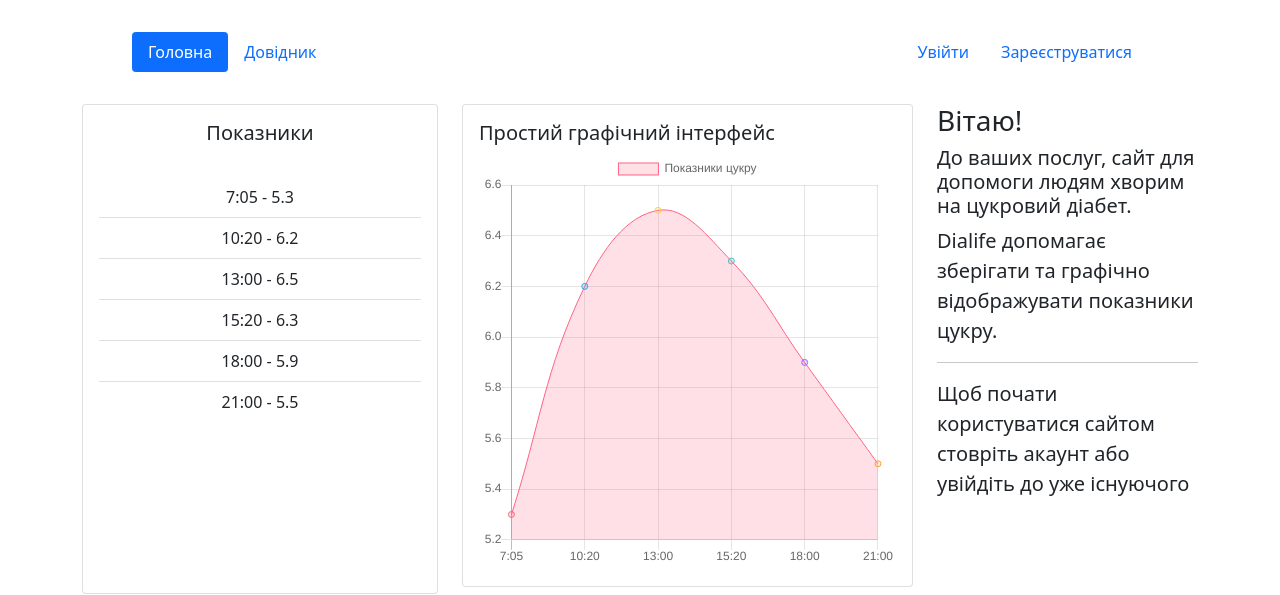
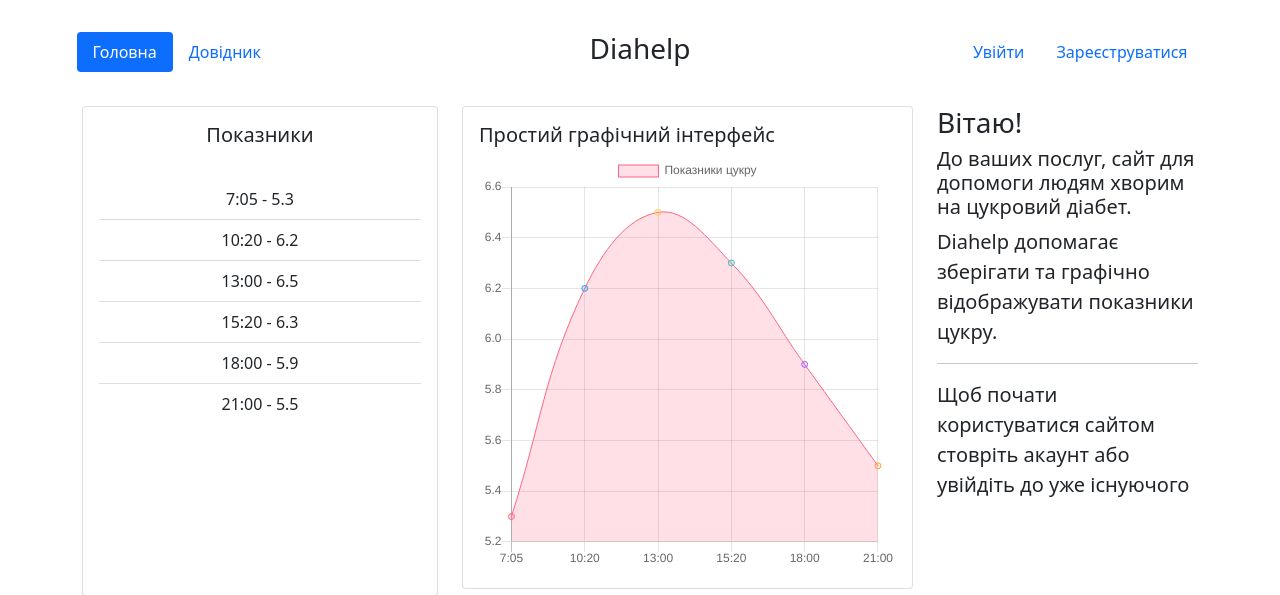
Before and after one commit to malstapro/Dialife-website, a Django app: page / in a window 1280 px wide. Shown: the top 595 px of the page. Run offline with Django 4.2, Linux system fonts and the light colour scheme; some libraries are stand-ins or nearby versions.

Commit message:
Header update

```diff
--- a/templates/base.html
+++ b/templates/base.html
@@ -4,7 +4,7 @@
 <head>
     <meta charset="UTF-8">
     <meta name="viewport" content="width=device-width, initial-scale=1">
-    <title>{% block title %} Dialife {% endblock %}</title>
+    <title>{% block title %} Diahelp {% endblock %}</title>
     {% block imports %}
     {% endblock %}
     <link href="https://cdn.jsdelivr.net/npm/bootstrap@5.1.3/dist/css/bootstrap.min.css" rel="stylesheet" integrity="sha384-1BmE4kWBq78iYhFldvKuhfTAU6auU8tT94WrHftjDbrCEXSU1oBoqyl2QvZ6jIW3" crossorigin="anonymous">
--- a/templates/dashboard.html
+++ b/templates/dashboard.html
@@ -11,7 +11,7 @@
 
 {% if user_logged %}
 <header class="row row-cols-auto justify-content-around py-3 m-3" style="user-select: auto;">
-    <div class="col-sm-4 d-flex justify-content-start">
+    <div class="col-sm-4 d-flex justify-content-start order-sm-1">
         <ul class="nav nav-pills">
             <li class="nav-item">
                 <a href="{% url 'dashboard:main' %}" class="nav-link active">Головна</a>
@@ -21,7 +21,8 @@
             </li>
         </ul>
     </div>
-    <div class="col-sm-4 d-flex justify-content-sm-end justify-content-start">
+    <h3 class="order-sm-2 order-first">Diahelp</h3>
+    <div class="col-sm-4 d-flex justify-content-sm-end justify-content-start order-sm-3">
         <ul class="nav nav-pills">
             <li class="nav-item">
                 <a href="{% url 'account:account' %}?username={{username}}" class="nav-link">Профіль</a>
@@ -61,6 +62,25 @@
                         <h5 class="card-title">Графік показників цукру</h5>
                         <div class="chart" style="">
                             <canvas id="chart" width="350px" height="350px"></canvas>
+                        </div>
+                    </div>
+                </div>
+            </div>
+            <div class="col-sm-4">
+                <div class="card" id="sugar_list">
+                    <div class="position-center text-center"><h5 class="m-3">Показники</h5></div>
+                    <div class="card-body">
+                        <ul class="list-group list-group-flush text-center overflow-auto" style="height: 50vh;">
+                            {% for index in index_list %}
+                            <li class="list-group-item">{{ index }}</li>
+                            {% endfor %}
+                        </ul>
+                    </div>
+                </div>
+            </div>
+        </div>
+    </div>
+</div>
 <script>
     const ctx = document.getElementById('chart').getContext('2d');
     const myChart = new Chart(ctx, {
@@ -98,30 +118,10 @@
         }
     });
 </script>
-                        </div>
-                    </div>
-                </div>
-            </div>
-            <div class="col-sm-4">
-                <div class="card" id="sugar_list">
-                    <div class="position-center text-center"><h5 class="m-3">Показники</h5></div>
-                    <div class="card-body">
-                        <ul class="list-group list-group-flush text-center overflow-auto" style="height: 50vh;">
-                            {% for index in index_list %}
-                            <li class="list-group-item">{{ index }}</li>
-                            {% endfor %}
-                        </ul>
-                    </div>
-                </div>
-            </div>
-        </div>
-    </div>
-</div>
-
 
 {% else %}
 <header class="row row-cols-auto justify-content-around py-3 m-3" style="user-select: auto;">
-    <div class="col-sm-4 d-flex justify-content-start">
+    <div class="col-sm-4 d-flex justify-content-start order-sm-1">
         <ul class="nav nav-pills">
             <li class="nav-item">
                 <a href="{% url 'dashboard:main' %}" class="nav-link active">Головна</a>
@@ -131,7 +131,8 @@
             </li>
         </ul>
     </div>
-    <div class="col-sm-4 d-flex justify-content-sm-end justify-content-start">
+    <h3 class="order-sm-2 order-first">Diahelp</h3>
+    <div class="col-sm-4 d-flex justify-content-sm-end justify-content-start order-sm-3">
         <ul class="nav nav-pills">
             <li class="nav-item">
                 <a href="{% url 'account:login' %}" class="nav-link">Увійти</a>
@@ -149,7 +150,7 @@
         <div class="col-sm-3 order-sm-last">
             <h3>Вітаю!</h3>
             <h5>До ваших послуг, сайт для допомоги людям хворим на цукровий діабет.</h5>
-            <p class="lead"><strong>Dialife</strong> допомагає зберігати та графічно відображувати показники цукру.</p>
+            <p class="lead"><strong>Diahelp</strong> допомагає зберігати та графічно відображувати показники цукру.</p>
             <hr>
             <p class="lead">Щоб почати користуватися сайтом стовріть акаунт або увійдіть до уже існуючого</p>
         </div>
```
Also changed, not shown: templates/account.html (+10 -7 lines), templates/info.html (+7 -5 lines), templates/login.html (+7 -5 lines), templates/register.html (+7 -5 lines), db.sqlite3. Lines whose indentation alone changed are shown as unchanged.
